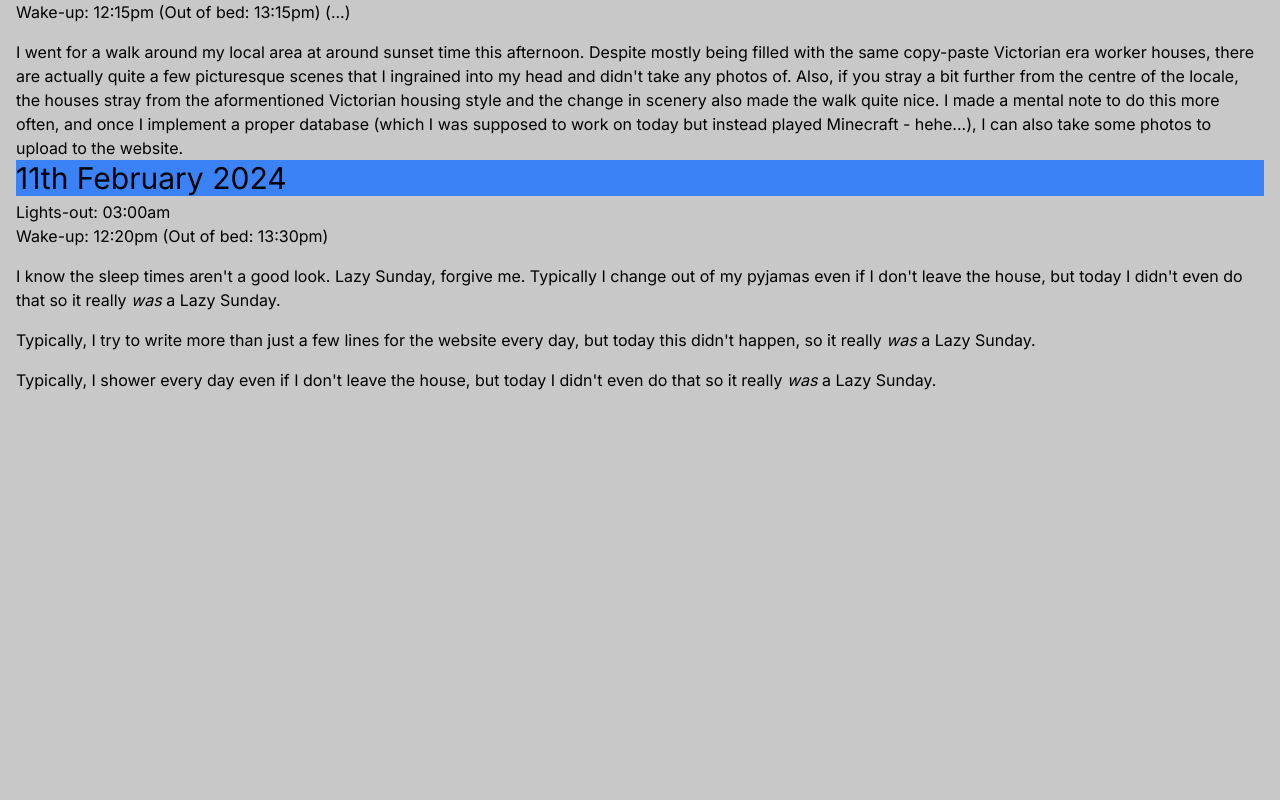
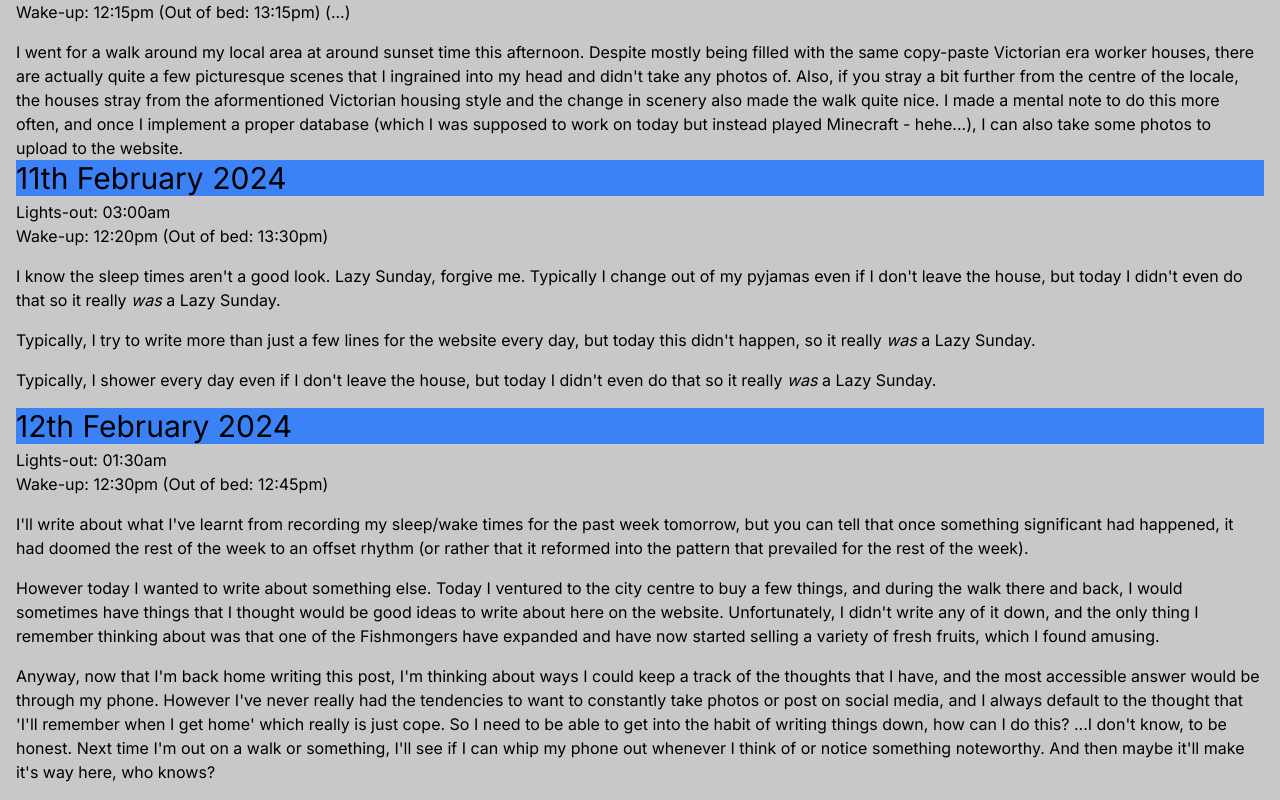
Before and after one commit to Yojijuku5/yojiweb, a Next.js app: page / in a window 1280 px wide. Shown: the part 4265-5065 px from the top of the page. Before the commit the page ends 4673 px from the top, so only its background shows below. Built offline with nearby package versions, Linux system fonts and the light colour scheme.

Commit message:
12th feb

```diff
--- a/src/app/page.tsx
+++ b/src/app/page.tsx
@@ -316,6 +316,32 @@ const Home = () => {
           </p>
         </div>
       </div>
+      <div className="flex-auto h-10 mx-4">
+          <h1 className="text-3xl bg-blue-500">12th February 2024</h1>
+        </div>
+        <div className="mx-4">
+          <p>
+            Lights-out: 01:30am
+          </p>
+          <p className="pb-4">
+            Wake-up: 12:30pm (Out of bed: 12:45pm)
+          </p>
+          <p className="pb-4">
+            I&apos;ll write about what I&apos;ve learnt from recording my sleep/wake times for the past week tomorrow, but you can tell that once something significant had happened, it had doomed
+            the rest of the week to an offset rhythm (or rather that it reformed into the pattern that prevailed for the rest of the week).
+          </p>
+          <p className="pb-4">
+            However today I wanted to write about something else. Today I ventured to the city centre to buy a few things, and during the walk there and back, I would sometimes
+            have things that I thought would be good ideas to write about here on the website. Unfortunately, I didn&apos;t write any of it down, and the only thing I
+            remember thinking about was that one of the Fishmongers have expanded and have now started selling a variety of fresh fruits, which I found amusing.
+          </p>
+          <p className="pb-4">
+            Anyway, now that I&apos;m back home writing this post, I&apos;m thinking about ways I could keep a track of the thoughts that I have, and the most accessible answer would be through
+            my phone. However I&apos;ve never really had the tendencies to want to constantly take photos or post on social media, and I always default to the thought that &apos;I&apos;ll remember
+            when I get home&apos; which really is just cope. So I need to be able to get into the habit of writing things down, how can I do this? ...I don&apos;t know, to be honest. Next time
+            I&apos;m out on a walk or something, I&apos;ll see if I can whip my phone out whenever I think of or notice something noteworthy. And then maybe it&apos;ll make it&apos;s way here, who knows?
+          </p>
+        </div>
     </main>
   )
 }
```
